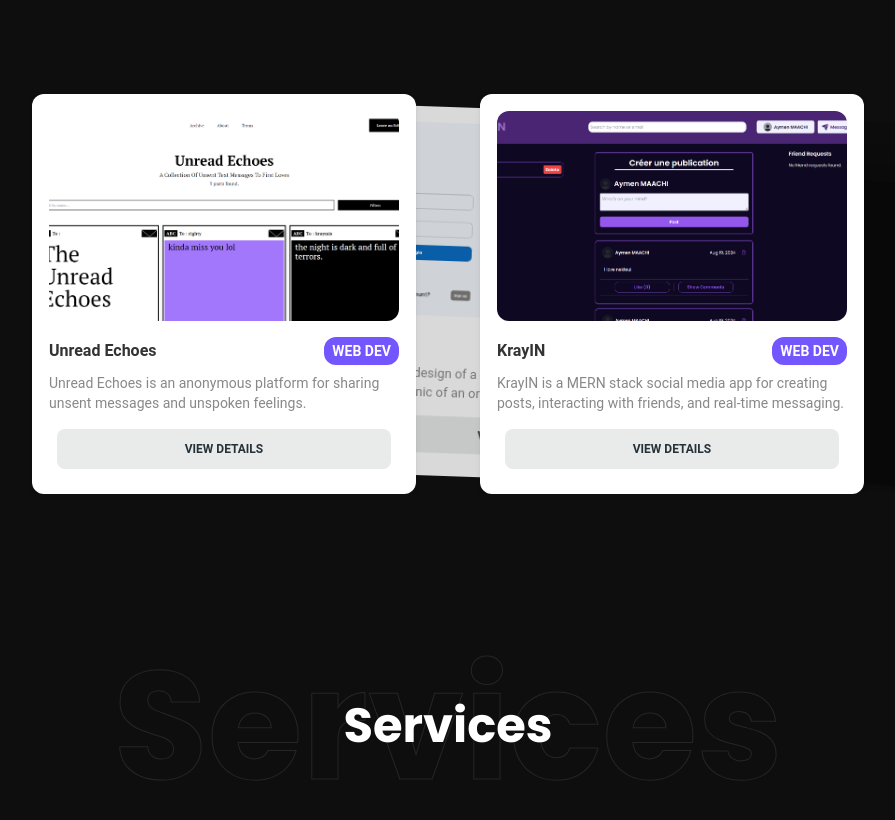
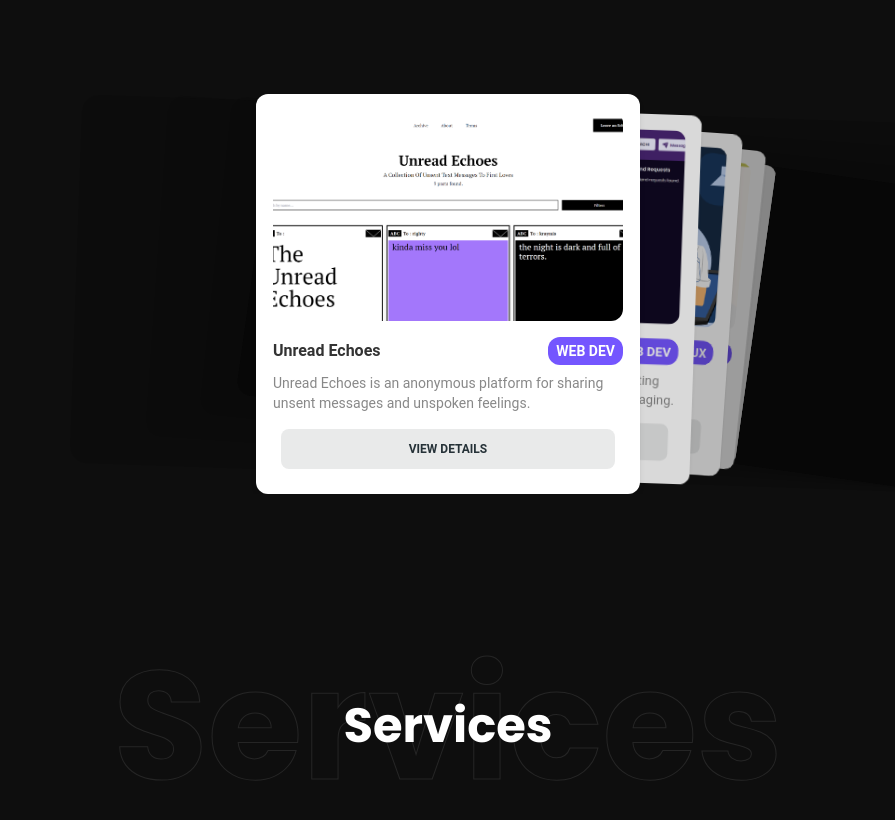
Before and after one commit to kraymis/myPortofolio, a React (Vite) app: page / in a window 1280 px wide. Shown: the part 936-1756 px from the top of the page, without its empty margins (192-1087 px from the left). Built offline with nearby package versions, Linux system fonts and the light colour scheme.

Commit message:
added unreadEchoes

```diff
--- a/src/components/Slider.jsx
+++ b/src/components/Slider.jsx
@@ -35,6 +35,8 @@ function Slider() {
         link="https://github.com/kraymis/unreadEchoes"
         type="WEB DEV"
         />
+      </SwiperSlide>
+      <SwiperSlide>
         <EcommerceCard
         projectName='KrayIN'
         description='KrayIN is a MERN stack social media app for creating posts, interacting with friends, and real-time messaging.'
```
